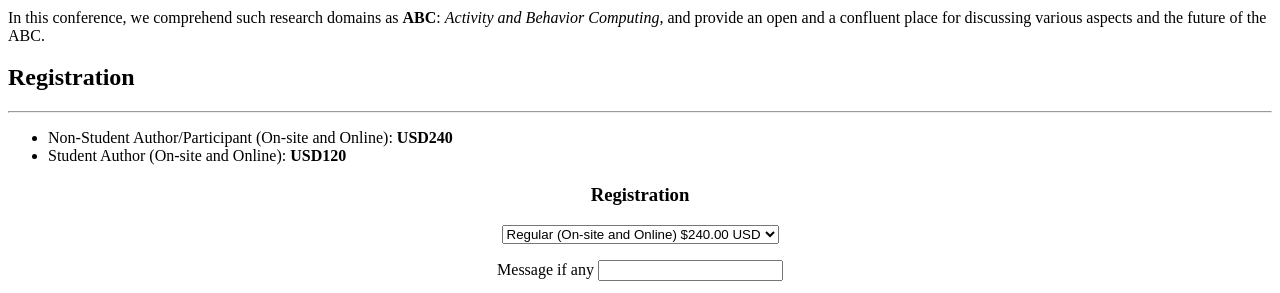
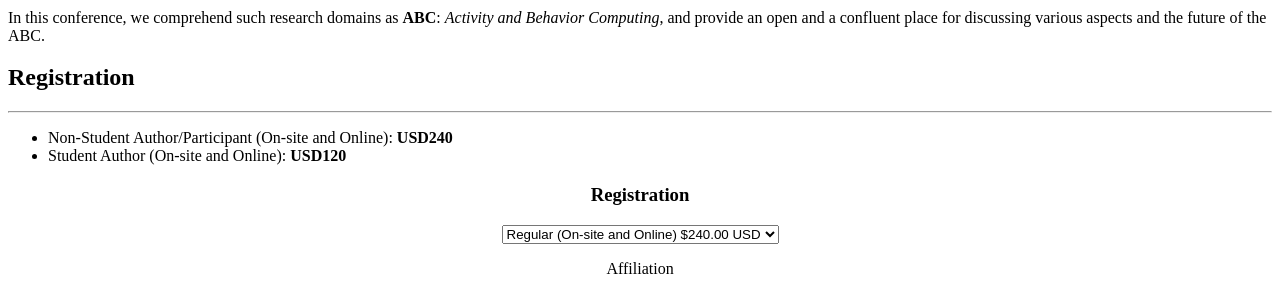
Before and after one commit to abc-research/abc-research.github.io, a Jekyll site: the page built from _posts/2014-07-14-project-5.markdown, in a window 1280 px wide and 900 px high, scrolled down 428 px, cut to the strip 0-293 px from the top of the window. Built offline with Jekyll 4.4.1, drawn with Linux system fonts in a browser that asks for light colours.

Commit message:
Update registration.html

```diff
--- a/_includes/registration.html
+++ b/_includes/registration.html
@@ -32,6 +32,10 @@
   <input type="hidden" name="currency_code" value="USD" />
 
   <p>
+  <input type="hidden" name="os1" value="Affiliation"/>
+        Affiliation
+  </p>
+  <p>
   <input type="hidden" name="on1" value="Message if any"/>
   Message if any
   <input type="text" name="os1" maxLength="200" class="form-control"/>
```
